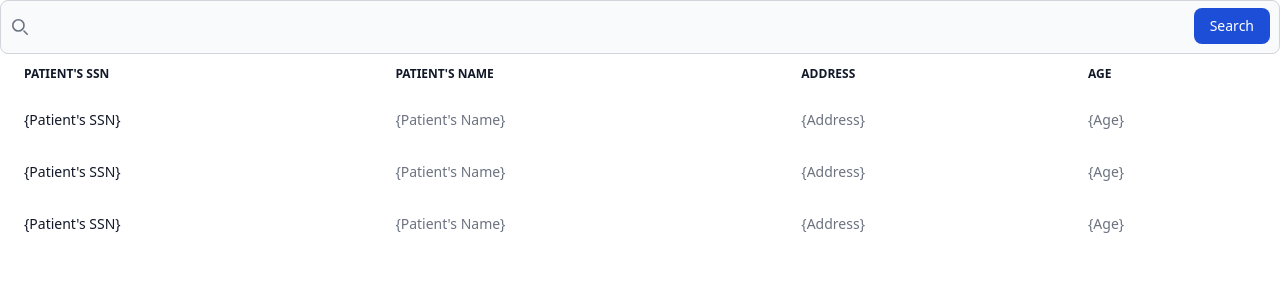
After one commit to PragatiBasnet29/pharmacy_management, a Django app: template dbms1/templates/Result.html in a window 1280 px wide. The commit adds this page. Shown: the top 300 px of the page. Run offline with Django 4.2, Linux system fonts and the light colour scheme; the template is opened without the code that fills it, so the values that code supplies are empty; some libraries are stand-ins or nearby versions.

Commit message:
maa kasam frontend gardina part2

```diff
--- /dev/null
+++ b/dbms1/templates/Result.html
@@ -0,0 +1,97 @@
+<!DOCTYPE html>
+<html lang="en">
+<head>
+    <meta charset="UTF-8">
+    <meta name="viewport" content="width=device-width, initial-scale=1.0">
+    <title>Document</title>
+    {% load static %}
+    <script src="https://cdn.tailwindcss.com"></script>
+</head>
+<body>
+    <div>
+
+<form>
+    <label for="default-search" class="mb-2 text-sm font-medium text-gray-900 sr-only dark:text-white">Submit</label>
+    <div class="relative">
+        <div class="absolute inset-y-0 left-0 flex items-center pl-3 pointer-events-none">
+            <svg class="w-4 h-4 text-gray-500 dark:text-gray-400" aria-hidden="true" xmlns="http://www.w3.org/2000/svg" fill="none" viewBox="0 0 20 20">
+                <path stroke="currentColor" stroke-linecap="round" stroke-linejoin="round" stroke-width="2" d="m19 19-4-4m0-7A7 7 0 1 1 1 8a7 7 0 0 1 14 0Z"/>
+            </svg>
+        </div>
+        <input type="search" id="default-search" class="block w-full p-4 pl-10 text-sm text-gray-900 border border-gray-300 rounded-lg bg-gray-50 focus:ring-blue-500 focus:border-blue-500 dark:bg-gray-700 dark:border-gray-600 dark:placeholder-gray-400 dark:text-white dark:focus:ring-blue-500 dark:focus:border-blue-500" required>
+        <button type="submit" class="text-white absolute right-2.5 bottom-2.5 bg-blue-700 hover:bg-blue-800 focus:ring-4 focus:outline-none focus:ring-blue-300 font-medium rounded-lg text-sm px-4 py-2 dark:bg-blue-600 dark:hover:bg-blue-700 dark:focus:ring-blue-800">Search</button>
+    </div>
+</form>
+
+    </div>
+
+    <div>
+
+<div class="relative overflow-x-auto">
+    <table class="w-full text-sm text-left text-gray-500 dark:text-gray-400">
+        <thead class="text-xs text-gray-900 uppercase dark:text-gray-400">
+            <tr>
+                <th scope="col" class="px-6 py-3">
+                    Patient's SSN
+                </th>
+                <th scope="col" class="px-6 py-3">
+                    Patient's Name
+                </th>
+                <th scope="col" class="px-6 py-3">
+                    Address
+                </th>
+                <th scope="col" class="px-6 py-3">
+                    Age
+                </th>
+            </tr>
+        </thead>
+        <tbody>
+            <tr class="bg-white dark:bg-gray-800">
+                <th scope="row" class="px-6 py-4 font-medium text-gray-900 whitespace-nowrap dark:text-white">
+                    {Patient's SSN}
+                </th>
+                <td class="px-6 py-4">
+                    {Patient's Name}
+                </td>
+                <td class="px-6 py-4">
+                    {Address}
+                </td>
+                <td class="px-6 py-4">
+                    {Age}
+                </td>
+            </tr>
+            <tr class="bg-white dark:bg-gray-800">
+                <th scope="row" class="px-6 py-4 font-medium text-gray-900 whitespace-nowrap dark:text-white">
+                    {Patient's SSN}
+                </th>
+                <td class="px-6 py-4">
+                    {Patient's Name}
+                </td>
+                <td class="px-6 py-4">
+                    {Address}
+                </td>
+                <td class="px-6 py-4">
+                    {Age}
+                </td>
+            </tr>
+            <tr class="bg-white dark:bg-gray-800">
+                <th scope="row" class="px-6 py-4 font-medium text-gray-900 whitespace-nowrap dark:text-white">
+                    {Patient's SSN}
+                </th>
+                <td class="px-6 py-4">
+                    {Patient's Name}
+                </td>
+                <td class="px-6 py-4">
+                    {Address}
+                </td>
+                <td class="px-6 py-4">
+                    {Age}
+                </td>
+            </tr>
+        </tbody>
+    </table>
+</div>
+
+    </div>
+</body>
+</html>
```
Also changed, not shown: dbms1/templates/pHistory.html (+26 -2 lines).
